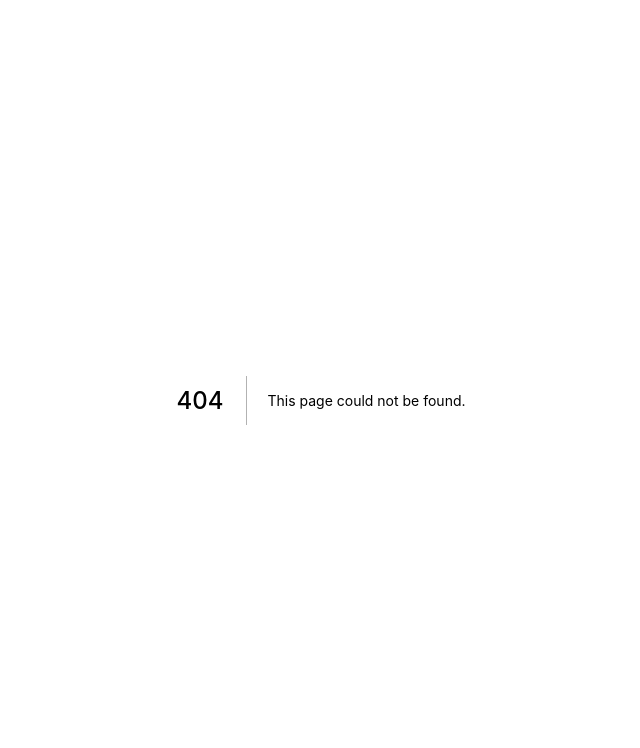
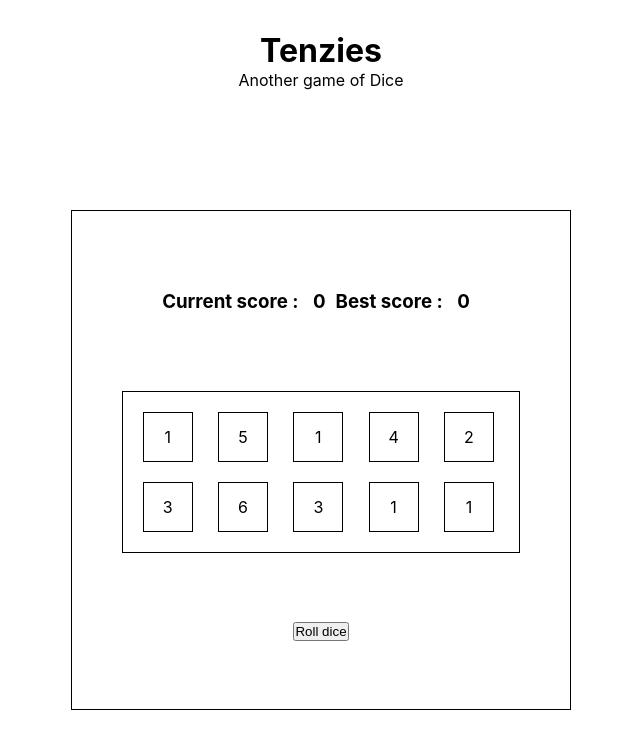
Before and after one commit to Eromnoj/neon-playground, a Next.js app: page /tenzies in a window 1280 px wide. Before the commit this address had no page. Shown: the top 748 px of the page, without its empty margins (319-959 px from the left). Built offline with nearby package versions, Linux system fonts and the light colour scheme.

Commit message:
Tenziess game

```diff
--- /dev/null
+++ b/components/tenzies/Dice.jsx
@@ -0,0 +1,9 @@
+import styles from '../../styles/Tenzies.module.sass'
+
+const Dice = ({id,value,isHeld, heldClick}) => {
+  return (
+    <div className={!isHeld ? styles.dice : styles.diceSelected} onClick={()=>heldClick(id)}>{value}</div>
+  )
+}
+
+export default Dice
--- /dev/null
+++ b/pages/tenzies.jsx
@@ -0,0 +1,102 @@
+import styles from '../styles/Tenzies.module.sass'
+import { nanoid } from 'nanoid'
+import { useEffect, useState } from 'react'
+import dynamic from 'next/dynamic'
+
+const Dice = dynamic(() => import('../components/tenzies/Dice'), {
+  ssr: false
+})
+
+const Tenzies = () => {
+
+  const newGame = () => {
+    const handleNewRoll = []
+    for (let i = 0; i < 10; i++) {
+      handleNewRoll.push({ id: nanoid(), value: Math.ceil(Math.random() * 6), isHeld: false })
+
+    }
+    return handleNewRoll
+  }
+
+
+  const heldDice = (id) => {
+    setRoll(prev => prev.map(die => die.id === id ?
+      {
+        ...die,
+        isHeld: !die.isHeld
+      }
+      :
+      die
+    ))
+  }
+
+  const rollDice = () => {
+
+    if (!tenzies) {
+
+      setRoll(prev => prev.map(die => !die.isHeld ?
+        {
+          ...die,
+          value: Math.ceil(Math.random() * 6)
+        }
+        :
+        die
+      ))
+
+      setCount(prev => prev + 1)
+    } else {
+      if (count < bestScore || bestScore === 0) {
+        setBestScore(count)
+      }
+      setCount(0)
+      setTenzies(false)
+      setRoll(newGame())
+    }
+  }
+
+
+  const [roll, setRoll] = useState(newGame())
+  const [count, setCount] = useState(0)
+  const [bestScore, setBestScore] = useState(0)
+  const [tenzies, setTenzies] = useState(false)
+
+
+  useEffect(() => {
+    if (roll.every(die => die.isHeld)) {
+      setTenzies(roll.every(die => die.value === roll[0].value))
+    }
+  }, [roll])
+
+
+
+
+  const displayDice = roll.map(die => <Dice key={die.id} id={die.id} value={die.value} isHeld={die.isHeld} heldClick={heldDice} />)
+
+  return (
+    <div className={styles.mainTenziesContainer}>
+      <div className={styles.tenziesHeader}>
+        <h1 className={styles.tenziesTitle}>Tenzies</h1>
+        <p>Another game of Dice</p>
+      </div>
+
+      <div className={styles.gameContainer}>
+
+        <div className={styles.gameBox}>
+          <div className={styles.scores}>
+            <h3>Current score : <span className={styles.currentScore}>{count}</span></h3>
+
+            <h3>Best score : <span className={styles.bestScore}>{bestScore}</span></h3>
+          </div>
+          <div className={styles.diceContainer}>
+            {displayDice}
+          </div>
+          <button className={styles.rollButton} onClick={rollDice} >{tenzies ? 'NewGame' : 'Roll dice'}</button>
+        </div>
+
+      </div>
+
+    </div>
+  )
+}
+
+export default Tenzies
--- /dev/null
+++ b/styles/Tenzies.module.sass
@@ -0,0 +1,49 @@
+.mainTenziesContainer
+  width: 100%
+  height: 100vh
+  display: grid
+  grid-template-rows: 15% 1fr
+
+.tenziesHeader
+  align-self: center
+  justify-self: center
+  text-align: center
+
+.gameContainer
+  display: flex
+  justify-content: center
+  align-items: center
+  .gameBox
+    width: 500px
+    height: 500px
+    border: 1px solid black
+    display: flex
+    flex-direction: column
+    align-items: center
+    justify-content: space-evenly
+    .scores
+      display: flex
+      padding: 10px
+      .currentScore, .bestScore
+        margin: 10px
+    .diceContainer
+      border: 1px solid black
+      width: 80%
+      display: grid
+      grid-template-columns: repeat(5, 1fr)
+      gap: 20px
+      padding: 20px
+      .dice
+        border: 1px solid black
+        width: 50px
+        height: 50px
+        display: flex
+        justify-content: center
+        align-items: center
+      .diceSelected
+        border: 4px solid red
+        width: 50px
+        height: 50px
+        display: flex
+        justify-content: center
+        align-items: center
```
